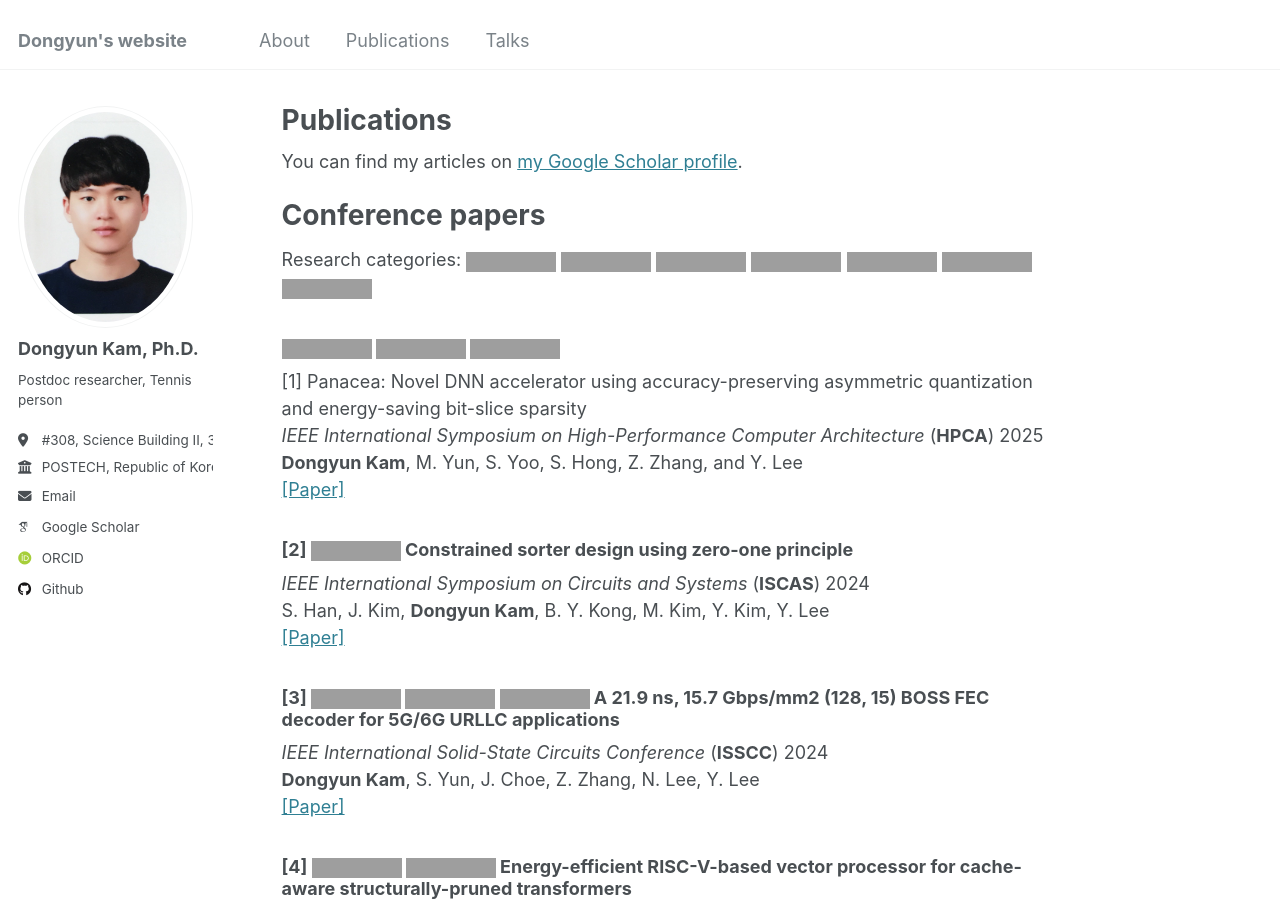
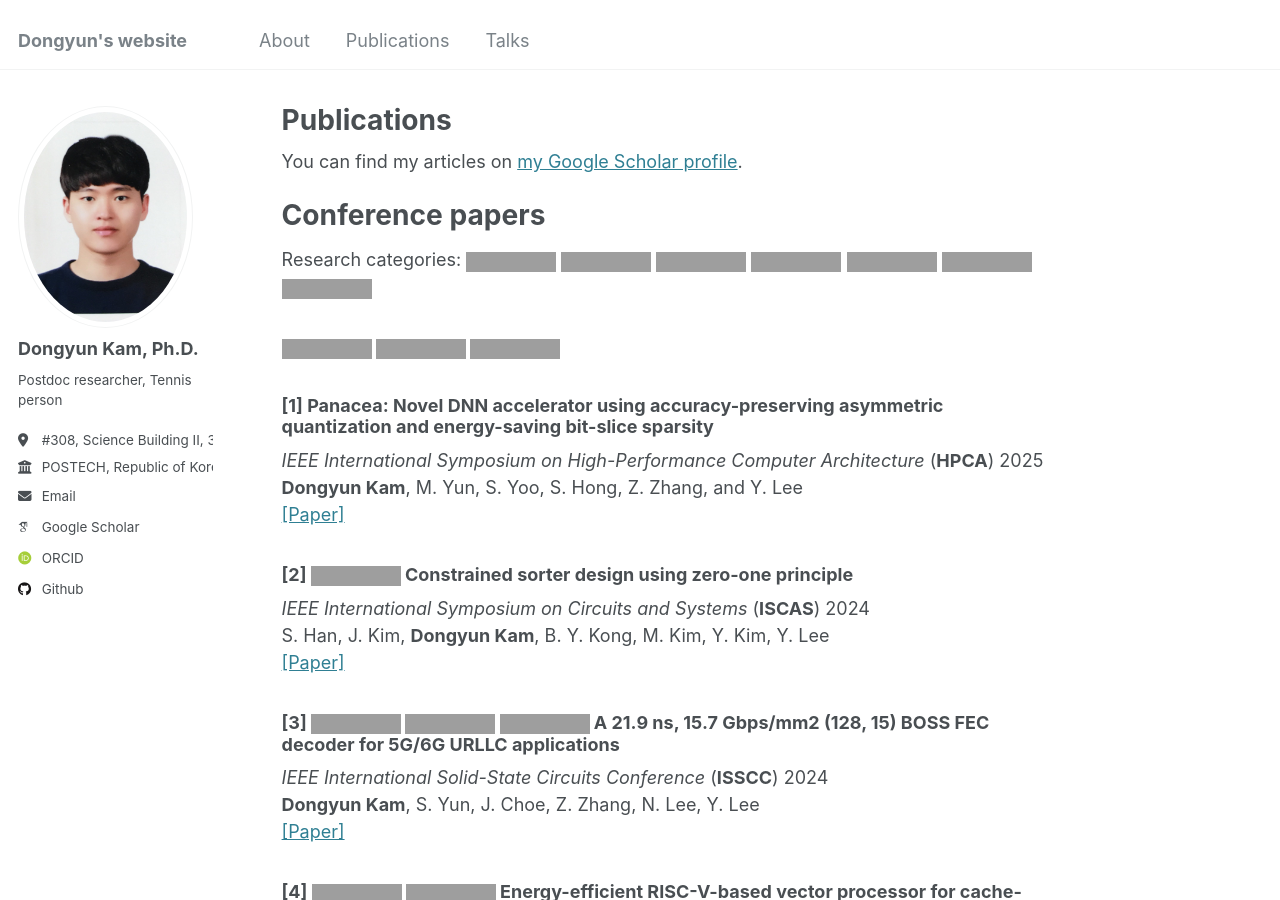
Before and after one commit to Dongyunkam/dongyunkam.github.io, a Jekyll site: the page built from _pages/publications.md, in a window 1280 px wide and 900 px high. Built offline with Jekyll 4.4.1, drawn with Linux system fonts in a browser that asks for light colours; some web fonts are replaced; grey boxes are pictures that could not be loaded.

```diff
--- a/_pages/publications.md
+++ b/_pages/publications.md
@@ -11,7 +11,7 @@ Conference papers
 Research categories: <img alt="" src="https://img.shields.io/badge/DNN-000000"/> <img alt="" src="https://img.shields.io/badge/Communication-008FC7"/> <img alt="" src="https://img.shields.io/badge/Architecture-68BC71"/> <img src="https://img.shields.io/badge/Framework-A100FF"/> <img alt="" src="https://img.shields.io/badge/ASIC-FF9E0F"/> <img alt="" src="https://img.shields.io/badge/FPGA-A9225C"/> <img alt="" src="https://img.shields.io/badge/GPU-A5915F"/>
 
 ### <img alt="" src="https://img.shields.io/badge/DNN-000000"/> <img alt="" src="https://img.shields.io/badge/Architecture-68BC71"/> <img alt="" src="https://img.shields.io/badge/ASIC-FF9E0F"/>
-[1] Panacea: Novel DNN accelerator using accuracy-preserving asymmetric quantization and energy-saving bit-slice sparsity
+### [1] Panacea: Novel DNN accelerator using accuracy-preserving asymmetric quantization and energy-saving bit-slice sparsity
 _IEEE International Symposium on High-Performance Computer Architecture_ (**HPCA**) 2025
 **Dongyun Kam**, M. Yun, S. Yoo, S. Hong, Z. Zhang, and Y. Lee
 [[Paper]](https://arxiv.org/abs/2412.10059)
```
